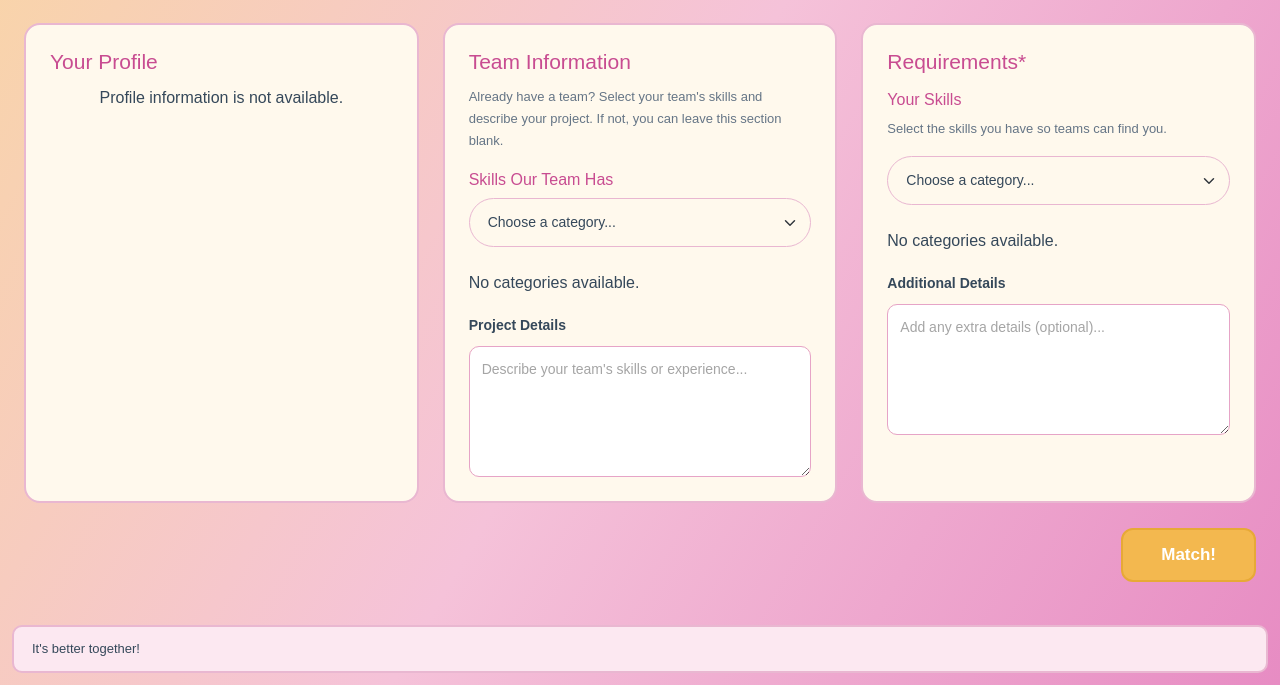
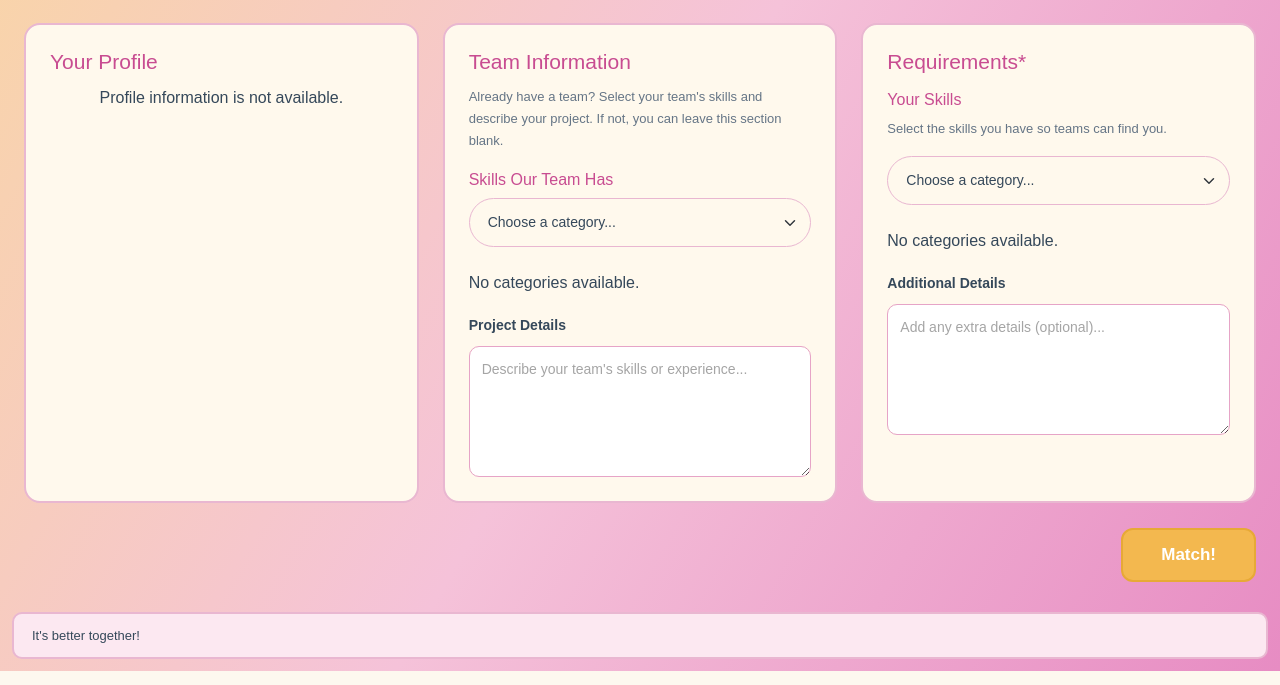
Before and after one commit to CN331-Project69/M8Match, a Django app: page /create-project/ in a window 1280 px wide. Shown: the part 180-865 px from the top of the page. Run offline with Django 5.2, Linux system fonts and the light colour scheme; the visitor is signed in with stand-in values (Sample User, id 1); data that the repository does not hold is empty; some web fonts are replaced.

Commit message:
fix: keep matching footer on screen and tidy empty About me box
- Find Match / Create Project: make body a flex column so the
  navbar plus .page-container fit the viewport instead of pushing
  the footer below the fold
- Profile: put the empty About me prompt on one line so
  white-space: pre-line doesn't add a blank line above it

Co-Authored-By: Claude Opus 5.5 <noreply@anthropic.com>

```diff
--- a/project/accounts/templates/accounts/profile_detail.html
+++ b/project/accounts/templates/accounts/profile_detail.html
@@ -40,9 +40,7 @@
             {% if profile.about_me %}
                 <p class="profile-about mb-0">{{ profile.about_me }}</p>
             {% else %}
-                <p class="profile-about profile-empty mb-0">
-                    Tell your future teammates who you are. <a href="{% url 'edit_profile' %}">Add an intro</a>
-                </p>
+                <p class="profile-about profile-empty mb-0">Tell your future teammates who you are. <a href="{% url 'edit_profile' %}">Add an intro</a></p>
             {% endif %}
         </div>
 
--- a/project/matching/static/matching/css/create_project.css
+++ b/project/matching/static/matching/css/create_project.css
@@ -18,10 +18,13 @@ body {
         #E78CC3
     );
     min-height: 100vh;
+    /* navbar อยู่บนสุด ส่วน .page-container ยืดเต็มพื้นที่ที่เหลือ */
+    display: flex;
+    flex-direction: column;
 }
 
 .page-container {
-    min-height: 100vh;
+    flex: 1;
     display: flex;
     flex-direction: column;
     padding: 12px;
--- a/project/matching/static/matching/css/find_match.css
+++ b/project/matching/static/matching/css/find_match.css
@@ -10,10 +10,13 @@ body {
         #E78CC3
     );
     min-height: 100vh;
+    /* navbar อยู่บนสุด ส่วน .page-container ยืดเต็มพื้นที่ที่เหลือ */
+    display: flex;
+    flex-direction: column;
 }
 
 .page-container {
-    min-height: 100vh;
+    flex: 1;
     padding: 12px;
 }
 
```
